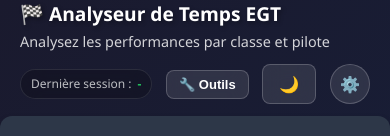
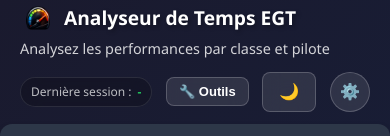
Before and after one commit to olivierGM/simracing-practice-analyzer, a React (Vite) app in the folder frontend/: page / in a window 390 px wide. Shown: the top 136 px of the page. Built offline with nearby package versions, Linux system fonts and the light colour scheme; no server answers; the database is empty.

Commit message:
Logo app dans header + favicon onglet, meilleur temps potentiel sur segments valides uniquement

```diff
--- a/frontend/index.html
+++ b/frontend/index.html
@@ -2,12 +2,13 @@
 <html lang="fr">
   <head>
     <meta charset="UTF-8" />
+    <!-- Logo de l'app dans l'onglet (priorité pour les navigateurs modernes) -->
+    <link rel="icon" type="image/png" sizes="192x192" href="/android-chrome-192x192.png" />
+    <link rel="icon" type="image/png" sizes="512x512" href="/android-chrome-512x512.png" />
+    <link rel="apple-touch-icon" sizes="180x180" href="/android-chrome-192x192.png" />
     <link rel="icon" type="image/x-icon" href="/favicon.ico" />
     <link rel="icon" type="image/png" sizes="32x32" href="/favicon-32x32.png" />
     <link rel="icon" type="image/png" sizes="16x16" href="/favicon-16x16.png" />
-    <link rel="apple-touch-icon" sizes="180x180" href="/apple-touch-icon.png" />
-    <link rel="icon" type="image/png" sizes="192x192" href="/android-chrome-192x192.png" />
-    <link rel="icon" type="image/png" sizes="512x512" href="/android-chrome-512x512.png" />
     <meta name="viewport" content="width=device-width, initial-scale=1.0" />
     <meta name="description" content="Analyseur de Temps pour Sim Racing - Performance Tracking &amp; Analytics" />
     <title>Analyseur de Temps - Sim Racing</title>
--- a/frontend/src/components/layout/Header.css
+++ b/frontend/src/components/layout/Header.css
@@ -24,6 +24,18 @@ header, .app-header {
   text-shadow: 2px 2px 4px rgba(0, 0, 0, 0.3);
   color: #ffffff; /* Blanc sur gradient violet */
   transition: all 0.3s ease;
+  display: flex;
+  align-items: center;
+  gap: 0.5rem;
+}
+
+.header-title-with-logo .header-logo {
+  width: 36px;
+  height: 36px;
+  object-fit: contain;
+  flex-shrink: 0;
+  border-radius: 4px;
+  margin: 4px;
 }
 
 .header-titles h1:hover {
@@ -81,6 +93,12 @@ header, .app-header {
     align-items: flex-start;
   }
 
+  .header-title-with-logo .header-logo {
+    width: 28px;
+    height: 28px;
+    padding: 2px;
+  }
+
   .header-titles h1 {
     font-size: 1.2rem;
   }
--- a/frontend/src/components/layout/Header.jsx
+++ b/frontend/src/components/layout/Header.jsx
@@ -30,8 +30,10 @@ export function Header({ metadata, trackName, isDrillsPage }) {
             onClick={() => navigate('/')}
             style={{ cursor: 'pointer' }}
             title="Retour à l'accueil"
+            className="header-title-with-logo"
           >
-            🏁 Analyseur de Temps EGT{isDrillsPage ? ' - Training Drills' : ''}
+            <img src="/android-chrome-512x512.png" alt="" className="header-logo" aria-hidden />
+            Analyseur de Temps EGT{isDrillsPage ? ' - Training Drills' : ''}
           </h1>
           {!isDrillsPage && <p>Analysez les performances par classe et pilote</p>}
         </div>
--- a/frontend/src/components/pilot/PilotStats.jsx
+++ b/frontend/src/components/pilot/PilotStats.jsx
@@ -10,7 +10,7 @@ import { getCarFullName } from '../../services/carManufacturerService';
 import './PilotStats.css';
 
 export function PilotStats({ driver, allDrivers = [] }) {
-  // Calculer le temps potentiel (somme des meilleurs segments de TOUS les tours)
+  // Calculer le temps potentiel (somme des meilleurs segments des tours valides uniquement)
   let potentialTime = driver.bestValidTime || 0;
   const pilotSegStats = calculatePilotSegmentStats(driver);
   if (pilotSegStats &&
--- a/frontend/src/services/calculations.js
+++ b/frontend/src/services/calculations.js
@@ -120,10 +120,10 @@ export function calculatePilotSegmentStats(driver) {
   let lapsWithSplits = 0;
   let lapsWithoutSplits = 0;
 
-  // IMPORTANT: Pour le temps potentiel, on prend les meilleurs segments de TOUS les tours
-  // (valides ET invalides), car un tour invalide peut avoir un meilleur segment qu'un tour valide
+  // Pour le temps potentiel, on ne prend que les meilleurs segments des tours VALIDES
+  // (exclure les segments des tours invalides, ex. passage dans une chicane)
   driver.lapTimes.forEach(lap => {
-    if (lap.splits && lap.splits.length >= 3) {
+    if (lap.isValid && lap.splits && lap.splits.length >= 3) {
       lapsWithSplits++;
       const s1 = lap.splits[0];
       const s2 = lap.splits[1];
```
